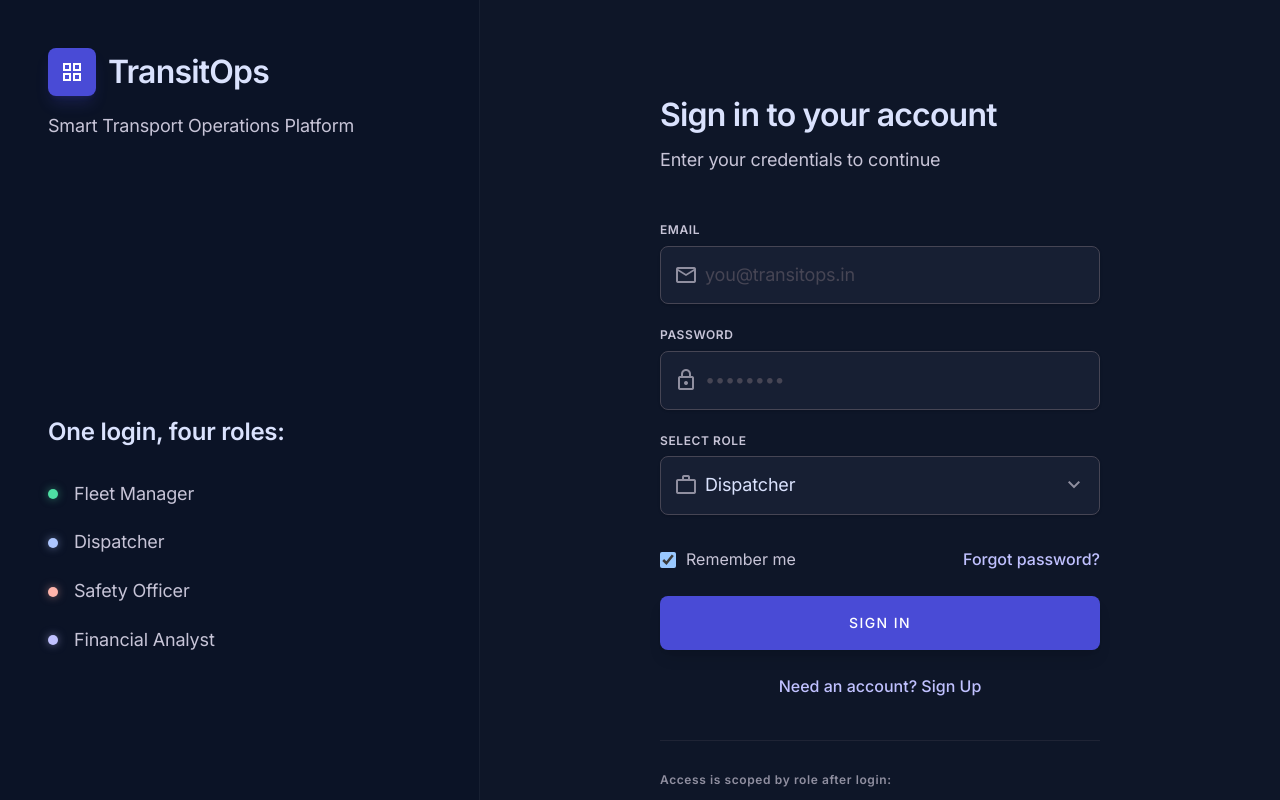
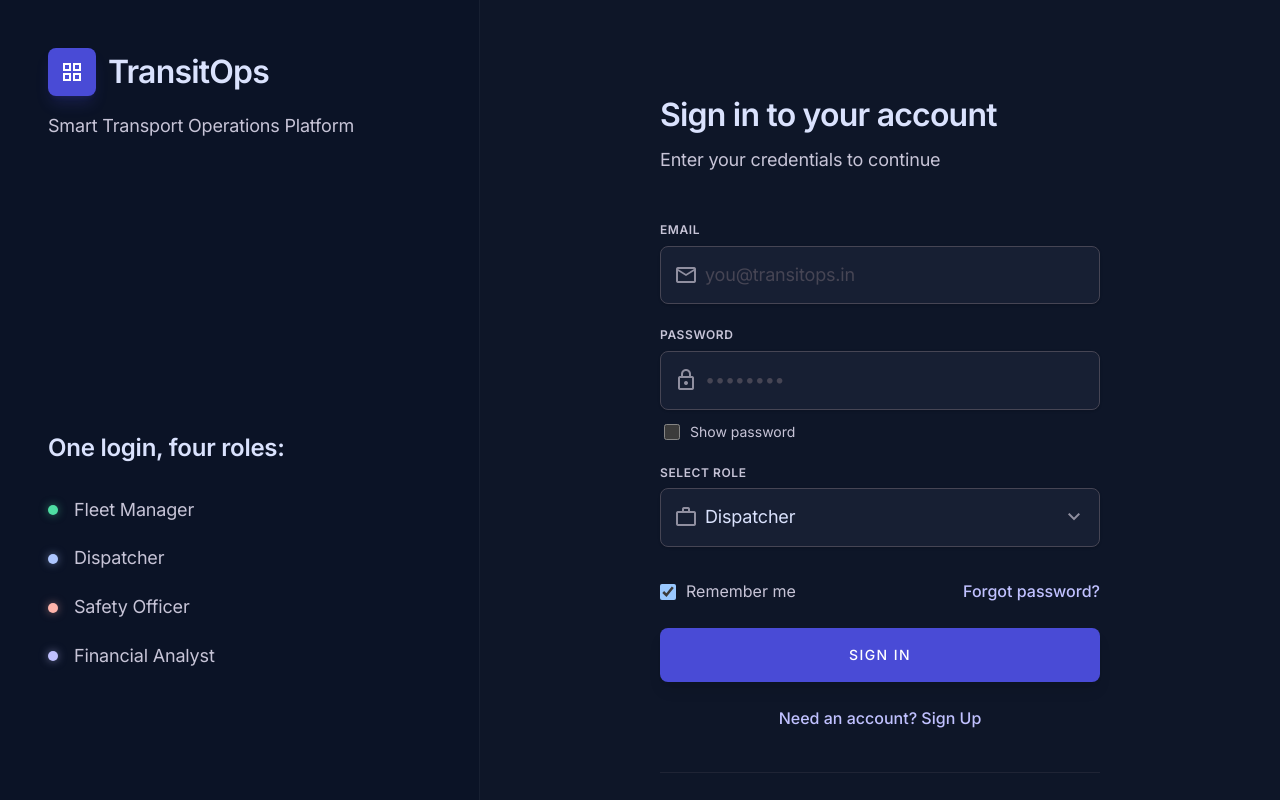
Before and after one commit to HARI-S-2006/TRANSITOPS, a Next.js app: page / in a window 1280 px wide. Shown: the top 800 px of the page. Built offline with nearby package versions, Linux system fonts and the light colour scheme.

Commit message:
feat: add show password toggle to login form

```diff
--- a/src/app/page.tsx
+++ b/src/app/page.tsx
@@ -12,6 +12,7 @@ export default function Page() {
   const [role, setRole] = useState('Dispatcher');
   const [error, setError] = useState('');
   const [loading, setLoading] = useState(false);
+  const [showPassword, setShowPassword] = useState(false);
 
 
 
@@ -159,12 +160,24 @@ export default function Page() {
                     id="password"
                     name="password"
                     required
-                    type="password"
+                    type={showPassword ? "text" : "password"}
                     autoComplete="new-password"
                     placeholder="••••••••"
                     value={password}
                     onChange={(e) => setPassword(e.target.value)}
                   />
+                </div>
+                <div className="flex items-center mt-3 ml-1">
+                  <input
+                    id="show-password"
+                    type="checkbox"
+                    className="h-4 w-4 rounded border-outline-variant bg-surface-container text-inverse-primary focus:ring-inverse-primary focus:ring-offset-2 transition-colors cursor-pointer"
+                    checked={showPassword}
+                    onChange={() => setShowPassword(!showPassword)}
+                  />
+                  <label htmlFor="show-password" className="ml-2.5 block font-body-md text-sm text-on-surface-variant cursor-pointer">
+                    Show password
+                  </label>
                 </div>
               </div>
 
```
